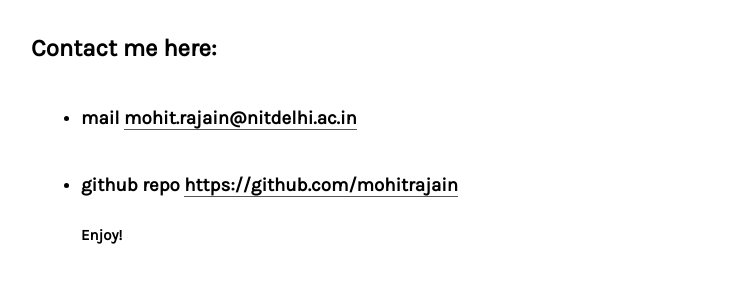
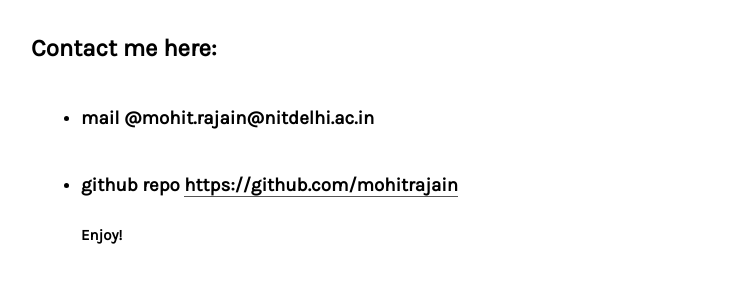
Before and after one commit to mohitrajain/mohitrajain.github.io, a Jekyll site: the page built from about.md, in a window 1280 px wide. Shown: the part 436-736 px from the top of the page, without its empty margins (259-998 px from the left). Built offline with Jekyll 4.4.1, drawn with Linux system fonts in a browser that asks for light colours; part of the change alters nothing that is shown.

```diff
--- a/about.md
+++ b/about.md
@@ -7,6 +7,6 @@ Hello Guys....
 
 ## I am network security enthusiast .I believe computers can revolutionize this world . In these blogs i will try to discuss my experiments . If you want to discuss with me .
 ## Contact me here:
-* ### mail [mohit.rajain@nitdelhi.ac.in](mohit.rajain@nitdelhi.ac.in)
+* ### mail @mohit.rajain@nitdelhi.ac.in
 * ### github repo [https://github.com/mohitrajain](https://github.com/mohitrajain)
 **Enjoy!**
```
